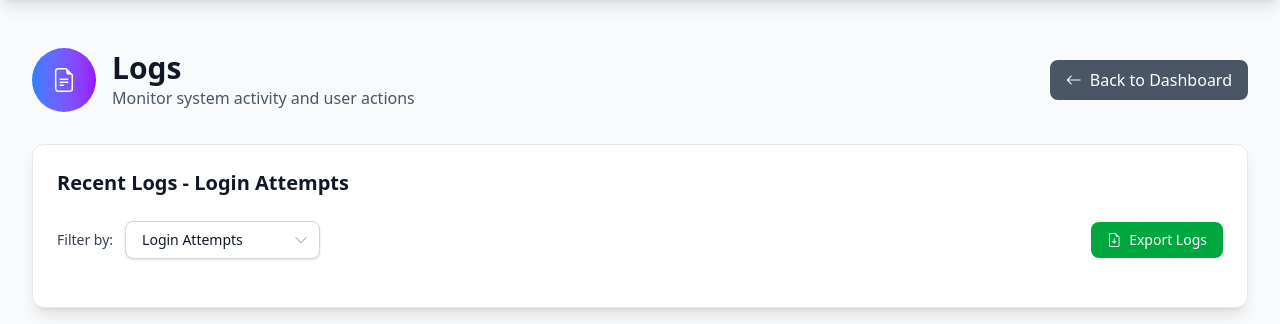
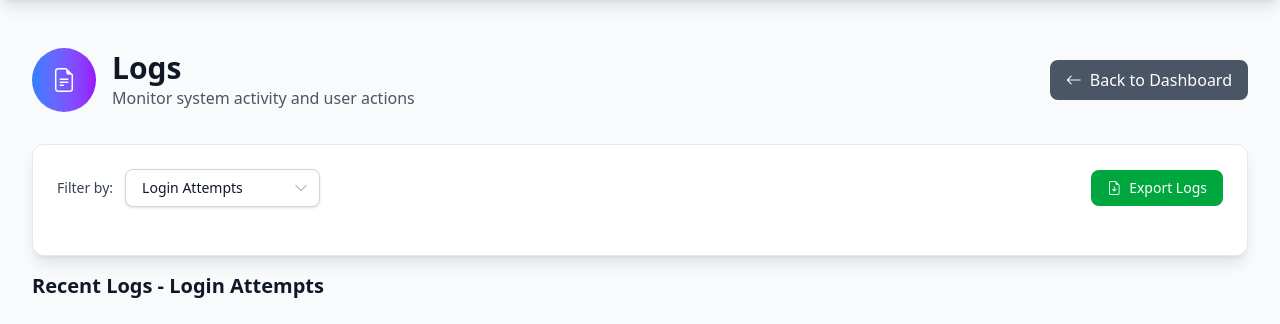
Before and after one commit to MACantara/flask-website-template, a Flask app: page /admin/logs/ in a window 1280 px wide. Shown: the part 65-389 px from the top of the page. Run offline with Flask 3, Linux system fonts and the light colour scheme; the visitor is signed in with stand-in values (Sample User, id 1); data that the repository does not hold is empty.

Commit message:
Refactor logs page header for improved animation consistency

```diff
--- a/app/templates/admin/logs.html
+++ b/app/templates/admin/logs.html
@@ -8,11 +8,11 @@
         {% include 'partials/admin/logs/header.html' %}
 
         <div class="bg-white dark:bg-gray-800 rounded-xl shadow-lg p-4 sm:p-6 border border-gray-200 dark:border-gray-700 opacity-0 animate-fade-in-up mb-4" style="animation-delay: 0.1s;">
-            <h2 class="text-lg sm:text-xl font-bold text-gray-900 dark:text-white mb-4 sm:mb-6">Recent Logs - {{ log_type.replace('_', ' ').title() }}</h2>
             {% include 'partials/admin/logs/filters.html' %}
         </div>
 
-        <div class="animate-fade-in-up opacity-0" style="animation-delay: 0.2s;">
+        <h2 class="text-lg sm:text-xl font-bold text-gray-900 dark:text-white mb-4 sm:mb-6 opacity-0 animate-fade-in-up" style="animation-delay: 0.2s;">Recent Logs - {{ log_type.replace('_', ' ').title() }}</h2>
+        <div class="animate-fade-in-up opacity-0" style="animation-delay: 0.3s;">
             <!-- Top Pagination -->
             {% macro build_pagination_url(page) -%}
             {{ url_for('logs.logs', type=log_type, page=page, per_page=request.args.get('per_page', '25')) }}
```
